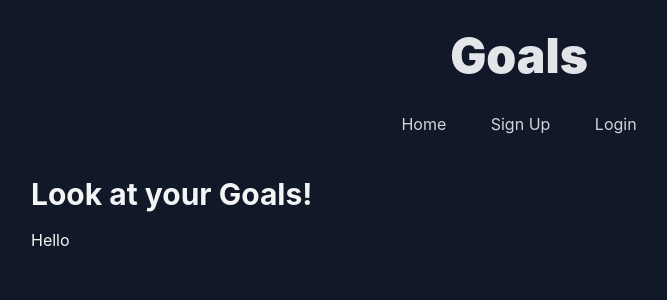
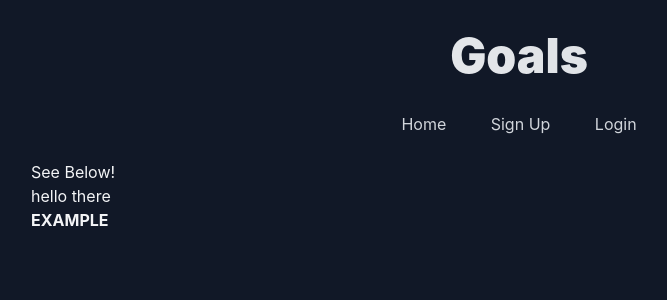
Before and after one commit to JmacCl/Hackafon, a Django app: page / in a window 1280 px wide. Shown: the top 300 px of the page, without its empty margins (121-788 px from the left). Run offline with Django 3.2, Linux system fonts and the light colour scheme; some web fonts are replaced.

Commit message:
first commit

```diff
--- a/SAS/templates/goals/index.html
+++ b/SAS/templates/goals/index.html
@@ -7,13 +7,14 @@
 {% endblock %}
 
 {% block body_block %}
-  <h2 class="font-bold text-3xl py-4">Look at your Goals!</h2>
+    <h1>See Below!</h1>
 	<div>
 		{% if user.is_authenticated %}
-			<p>Hello there! {{ user.username }} you have level {{ profile.xpLevel }}!!</p>
+			Welcome {{ user.username }}!
 		{% else %}
-			<p>Hello</p>
+			hello there
 		{% endif %}
 		<br />
+		<strong>{{ boldmessage }}</strong><br />
 	</div>
 {% endblock %}
```
